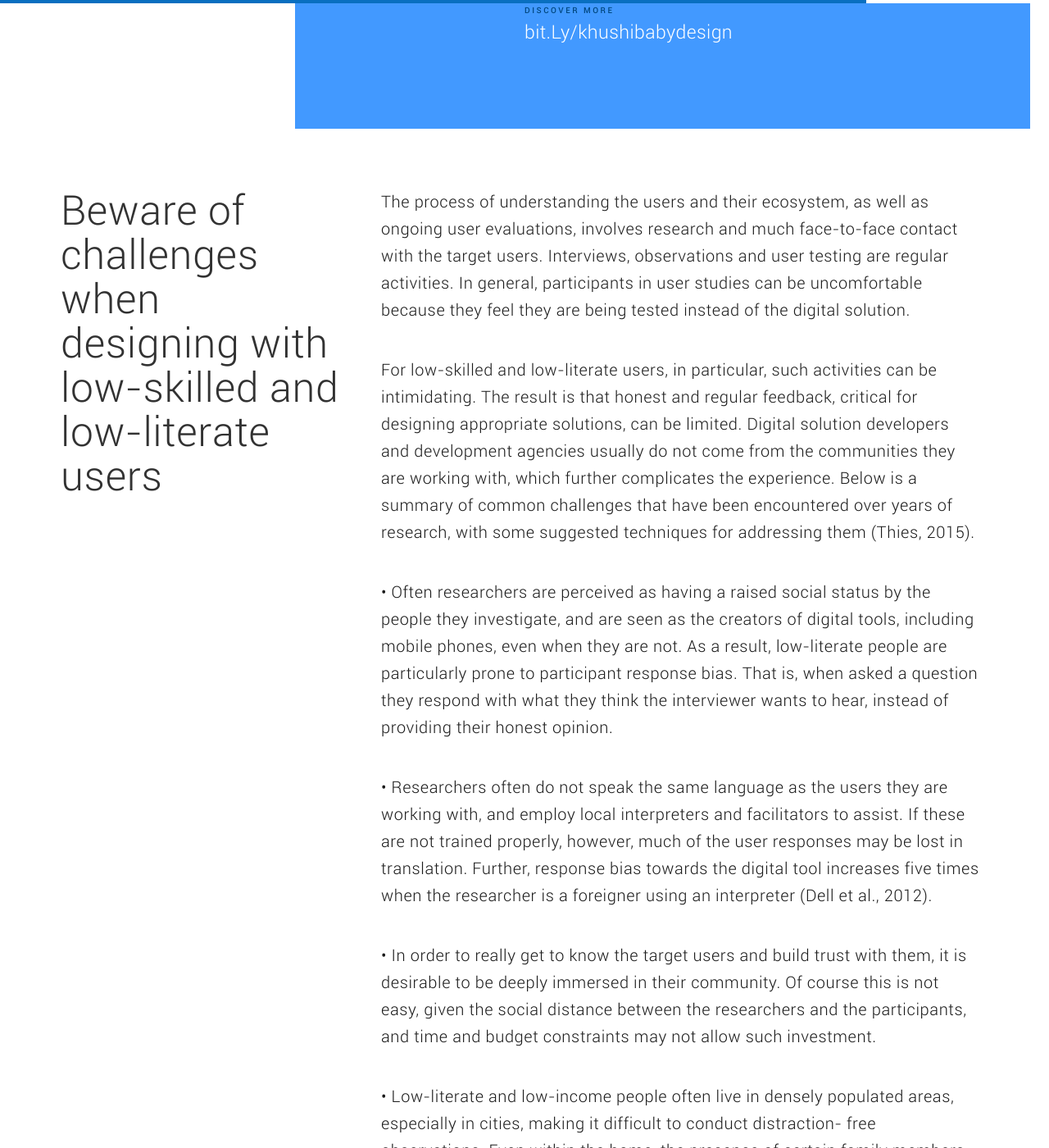
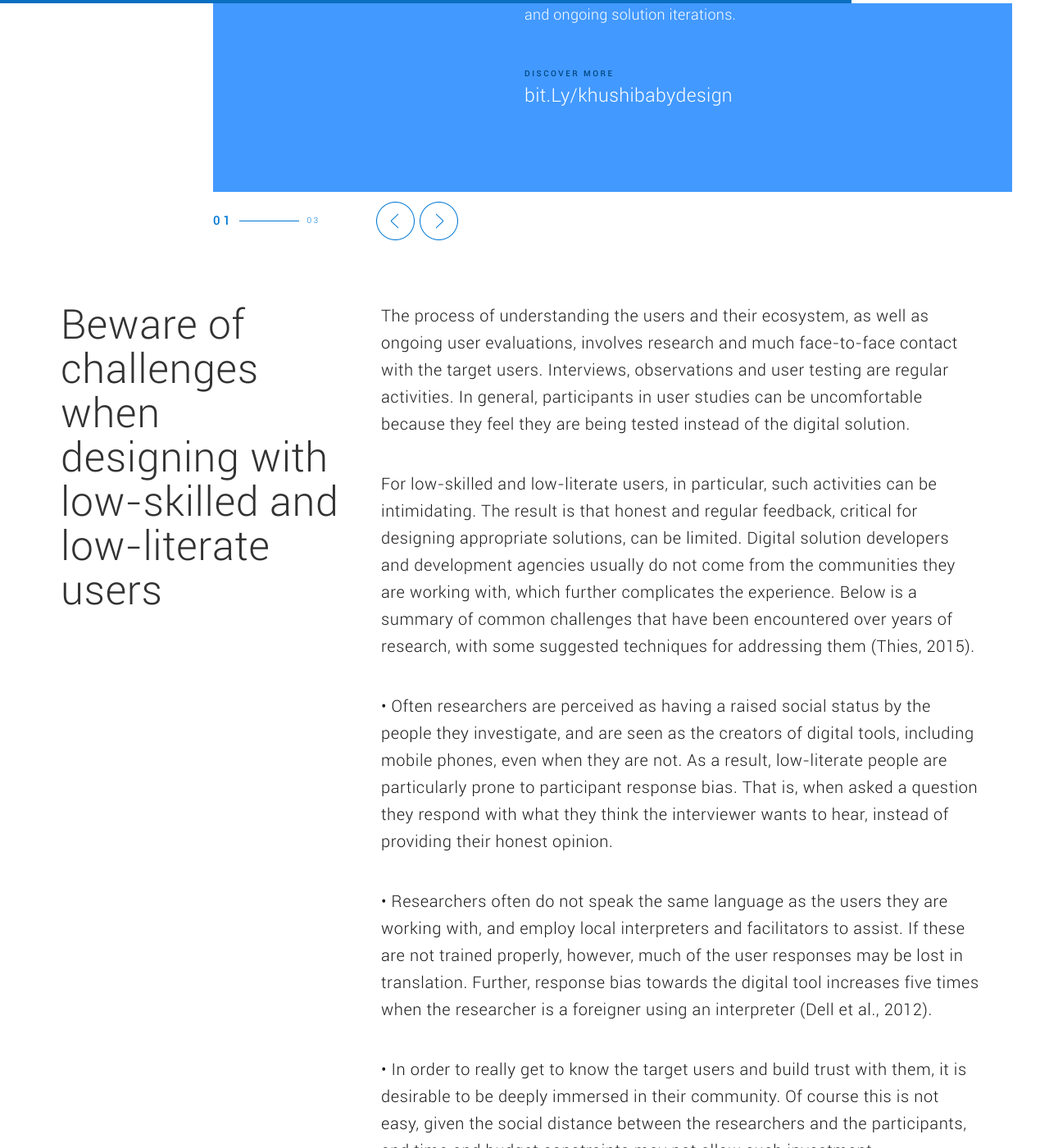
Before and after one commit to ConversaSrl/unesco-guidelines, a Jekyll site: the page built from contents/en/pages/guidelines/01-design.md, in a window 1280 px wide and 1400 px high, scrolled down 6578 px. Shown: the whole window at 82% size. Built offline with Jekyll 4.4.1, drawn with Linux system fonts in a browser that asks for light colours; nearby versions of some CDN libraries; comment, search, counter and statistics services are not loaded.

Commit message:
completed case study slideshow layout (still fixed)

```diff
--- a/_includes/case_studies_slideshow.html
+++ b/_includes/case_studies_slideshow.html
@@ -50,15 +50,11 @@
 	{% endif %}
 {% endfor %}
 
-
-<p>{{include[my_variable]}}</p>
-
-
 <div class="cs-slideshow-wrapper">
 	<div class="cs-slideshow-img" style="background-image: url('images/{{slide_image}}');"></div>
 
 
-<div class="cs-slideshow-content" onclick="window.location.href='{{ slide_link }}'">
+<div class="cs-slideshow-content">
 	<div class="cs-slideshow-content-casestudy">{{strings.case_study_text}}</div>
 	{% if slide_title %}
 	<div class="cs-slideshow-content-title">{{slide_title}}</div>
@@ -70,7 +66,14 @@
 	<div class="cs-slideshow-content-link-label">{{strings.discover_more_text}}</div>
 	<a class="cs-slideshow-content-link" href="{{slide_link}}">{{slide_link | remove_first: "http://"  | remove_first: "https://" }}</a>
 	{% endif %}
+
+</div>
+<div class="cs-slideshow-nav">
+	<div class="cs-slideshow-nav-label-index">01</div>
+	<div class="cs-slideshow-nav-label-sep"></div>
+	<div class="cs-slideshow-nav-label-count">03</div>
+	<img src="images/arrow-previous.png" />
+	<img src="images/arrow-next.png" />
 </div>
 
-
 </div>
--- a/css/theme-unesco.css
+++ b/css/theme-unesco.css
@@ -1333,6 +1333,8 @@
 
 .cs-slideshow-wrapper {
     position: relative;
+    top: 44px;
+    margin-bottom: 44px;
 }
 
 .cs-slideshow-content-casestudy {
@@ -1358,10 +1360,10 @@
     top: -44px;
 }
 .cs-slideshow-content {
-    padding-left: 280px;
-    margin-left: -105px;
+    padding-left: 380px;
+    margin-left: -205px;
     padding-right: 62px;
-    margin-right: -62px;
+    margin-right: -40px;
     padding-top: 100px;
     padding-bottom: 100px;
     background-color: #4299FF;
@@ -1407,3 +1409,60 @@
     text-decoration: none;
     content: none !important;
 }
+
+.cs-slideshow-nav {
+    position: relative;
+    left: -205px
+}
+.cs-slideshow-nav-label-sep {
+    width: 73px;
+    height: 1px;
+    background-color: #0077D4;
+    display: inline-block;
+    margin-left: 2px;
+    margin-right: 4px;
+}
+.cs-slideshow-nav-label-index {
+    display: inline;
+    position: relative;
+    top: 4px;
+    color: #0077D4;
+    font-size: 15px;
+    font-weight: 500;
+    letter-spacing: 3.75px;
+    line-height: 18px
+}
+.cs-slideshow-nav-label-count {
+    position: relative;
+    top: 2px;
+    display: inline;
+    color: #0077D4;
+    font-size: 10px;
+    letter-spacing: 2.5px;
+    line-height: 11px;
+    margin-right: 63px;
+}
+
+@media (max-width: 992px) {
+    .cs-slideshow-img {
+        height: 372px;
+        width: 100%;
+        left: -60px;
+        top: -332px;
+    }
+    .cs-slideshow-content {
+        padding-left: 70px;
+        margin-left: -30px;
+        padding-right: 70px;
+        margin-right: -30px;
+        padding-top: 90px;
+        padding-bottom: 40px;
+    }
+    .cs-slideshow-wrapper {
+        top: 320px;
+        margin-bottom: 320px;
+    }
+    .cs-slideshow-nav {
+        left: 0px
+    }
+}
```
Also changed, not shown: images/arrow-next.png (added), images/arrow-previous.png (added).
